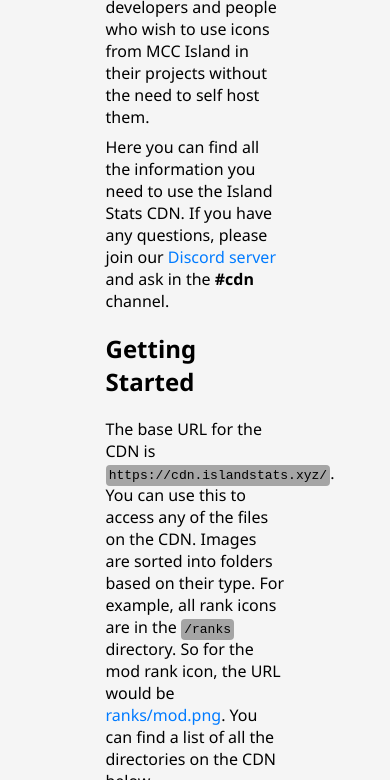
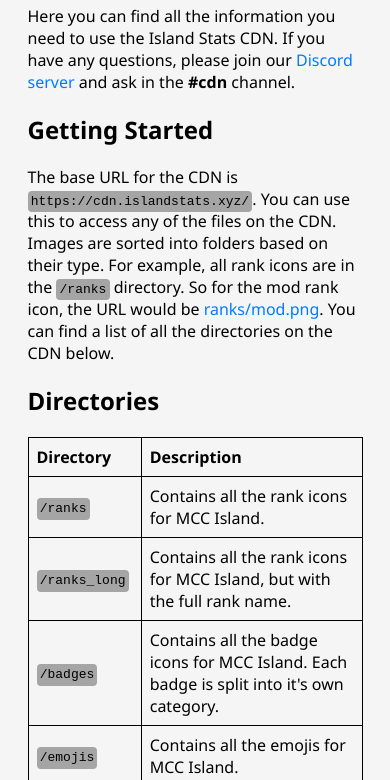
Before and after one commit to Island-Stats/image-server, a website: page index.html in a window 390 px wide. Shown: the part 252-1032 px from the top of the page. Drawn offline with Linux system fonts and the light colour scheme.

Commit message:
Update width and add media query for responsive design

```diff
--- a/public/style.css
+++ b/public/style.css
@@ -2,7 +2,7 @@
 	background-color: #f5f5f5;
 	color: black;
 	font-family: "Segoe UI", Tahoma, Geneva, Verdana, sans-serif;
-	width: 50%;
+	width: 75%;
 	margin: 2rem auto;
 }
 
@@ -44,3 +44,9 @@
 	padding-left: 0.5rem;
 	text-align: left;
 }
+
+@media screen and (max-width: 768px) {
+	html {
+		width: 90%;
+	}
+}
```
